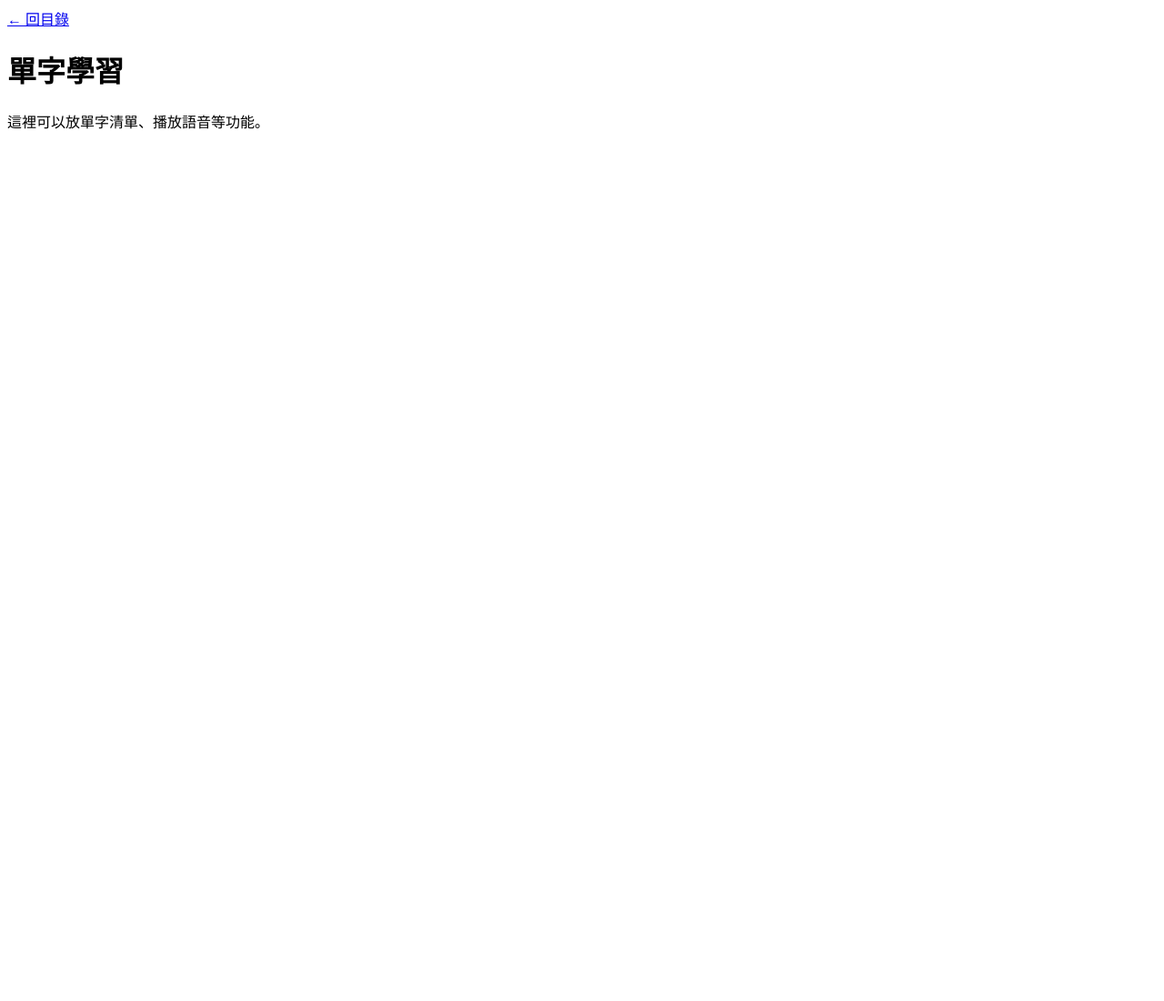
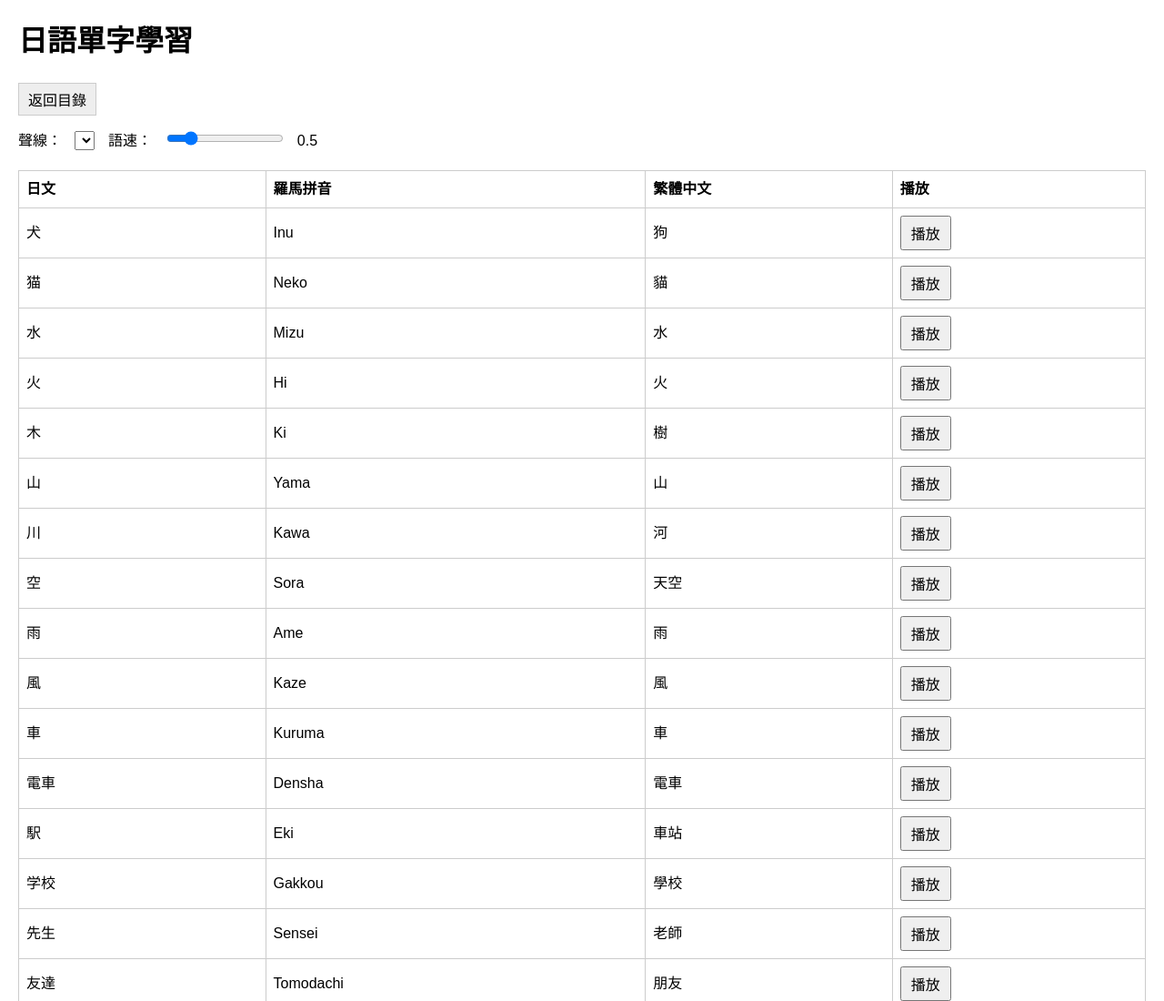
Before and after one commit to TaNoShi-DeSu/japanese_flashcards, a plain HTML site: page vocab.html in a window 1280 px wide. Shown: the top 1100 px of the page at 91% size. Before the commit the page ends 800 px from the top, so only its background shows below. Drawn offline with Linux system fonts and the light colour scheme.

Commit message:
Update vocab.html

```diff
--- a/vocab.html
+++ b/vocab.html
@@ -1,13 +1,169 @@
 <!DOCTYPE html>
 <html lang="ja">
 <head>
-  <meta charset="UTF-8">
-  <meta name="viewport" content="width=device-width, initial-scale=1.0">
-  <title>單字學習</title>
+  <meta charset="UTF-8" />
+  <meta name="viewport" content="width=device-width, initial-scale=1" />
+  <title>日語單字學習 - Japanese Vocabulary</title>
+  <style>
+    body { font-family: Arial, sans-serif; margin: 20px; line-height: 1.5; }
+    label, select, input, button { margin-right: 10px; font-size: 1rem; }
+    table { width: 100%; border-collapse: collapse; margin-top: 20px; }
+    th, td { border: 1px solid #ccc; padding: 8px; text-align: left; vertical-align: middle; }
+    button { padding: 5px 10px; cursor: pointer; }
+    #backButton {
+      margin-bottom: 15px;
+      background-color: #eee;
+      border: 1px solid #ccc;
+    }
+  </style>
 </head>
 <body>
-  <a href="index.html">← 回目錄</a>
-  <h1>單字學習</h1>
-  <p>這裡可以放單字清單、播放語音等功能。</p>
+
+<h1>日語單字學習</h1>
+
+<button id="backButton" onclick="goBack()">返回目錄</button>
+
+<div>
+  <label for="voiceSelect">聲線：</label>
+  <select id="voiceSelect"></select>
+
+  <label for="rateRange">語速：</label>
+  <input type="range" id="rateRange" min="0.2" max="2" step="0.1" value="0.5" />
+  <span id="rateValue">0.5</span>
+</div>
+
+<table>
+  <thead>
+    <tr>
+      <th>日文</th>
+      <th>羅馬拼音</th>
+      <th>繁體中文</th>
+      <th>播放</th>
+    </tr>
+  </thead>
+  <tbody id="vocabTable"></tbody>
+</table>
+
+<script>
+  function goBack() {
+    window.location.href = "index.html";  // 修改成你的目錄頁路徑
+  }
+
+  const vocabulary = [
+    { jp: "犬", romaji: "Inu", zh: "狗" },
+    { jp: "猫", romaji: "Neko", zh: "貓" },
+    { jp: "水", romaji: "Mizu", zh: "水" },
+    { jp: "火", romaji: "Hi", zh: "火" },
+    { jp: "木", romaji: "Ki", zh: "樹" },
+    { jp: "山", romaji: "Yama", zh: "山" },
+    { jp: "川", romaji: "Kawa", zh: "河" },
+    { jp: "空", romaji: "Sora", zh: "天空" },
+    { jp: "雨", romaji: "Ame", zh: "雨" },
+    { jp: "風", romaji: "Kaze", zh: "風" },
+    { jp: "車", romaji: "Kuruma", zh: "車" },
+    { jp: "電車", romaji: "Densha", zh: "電車" },
+    { jp: "駅", romaji: "Eki", zh: "車站" },
+    { jp: "学校", romaji: "Gakkou", zh: "學校" },
+    { jp: "先生", romaji: "Sensei", zh: "老師" },
+    { jp: "友達", romaji: "Tomodachi", zh: "朋友" },
+    { jp: "家", romaji: "Ie", zh: "家" },
+    { jp: "本", romaji: "Hon", zh: "書" },
+    { jp: "新聞", romaji: "Shinbun", zh: "報紙" },
+    { jp: "電話", romaji: "Denwa", zh: "電話" },
+    { jp: "時計", romaji: "Tokei", zh: "鐘錶" },
+    { jp: "花", romaji: "Hana", zh: "花" },
+    { jp: "鳥", romaji: "Tori", zh: "鳥" },
+    { jp: "魚", romaji: "Sakana", zh: "魚" },
+    { jp: "食べ物", romaji: "Tabemono", zh: "食物" },
+    { jp: "飲み物", romaji: "Nomimono", zh: "飲料" },
+    { jp: "朝", romaji: "Asa", zh: "早晨" },
+    { jp: "夜", romaji: "Yoru", zh: "夜晚" },
+    { jp: "今日", romaji: "Kyou", zh: "今天" },
+    { jp: "明日", romaji: "Ashita", zh: "明天" },
+    { jp: "昨日", romaji: "Kinou", zh: "昨天" },
+    { jp: "時間", romaji: "Jikan", zh: "時間" },
+    { jp: "場所", romaji: "Basho", zh: "場所" },
+    { jp: "仕事", romaji: "Shigoto", zh: "工作" },
+    { jp: "電話番号", romaji: "Denwa bangou", zh: "電話號碼" },
+    { jp: "空港", romaji: "Kuukou", zh: "機場" },
+    { jp: "ホテル", romaji: "Hoteru", zh: "飯店" },
+    { jp: "病院", romaji: "Byouin", zh: "醫院" },
+    { jp: "薬", romaji: "Kusuri", zh: "藥" },
+    { jp: "買い物", romaji: "Kaimono", zh: "購物" },
+    { jp: "銀行", romaji: "Ginkou", zh: "銀行" },
+    { jp: "郵便局", romaji: "Yuubinkyoku", zh: "郵局" },
+    { jp: "道", romaji: "Michi", zh: "道路" },
+    { jp: "店", romaji: "Mise", zh: "店" },
+    { jp: "公園", romaji: "Kouen", zh: "公園" },
+    { jp: "映画", romaji: "Eiga", zh: "電影" },
+    { jp: "音楽", romaji: "Ongaku", zh: "音樂" }
+  ];
+
+  const tableBody = document.getElementById("vocabTable");
+  vocabulary.forEach(({ jp, romaji, zh }) => {
+    const tr = document.createElement("tr");
+    tr.innerHTML = `
+      <td>${jp}</td>
+      <td>${romaji}</td>
+      <td>${zh}</td>
+      <td><button data-jp="${jp}">播放</button></td>
+    `;
+    tableBody.appendChild(tr);
+  });
+
+  let voices = [];
+  let voiceSelect = document.getElementById("voiceSelect");
+  let initialized = false;
+
+  function populateVoiceList() {
+    voices = speechSynthesis.getVoices().filter(v => v.lang.startsWith("ja"));
+    voiceSelect.innerHTML = "";
+
+    if (voices.length > 0) {
+      voices.forEach((v, i) => {
+        voiceSelect.innerHTML += `<option value="${i}">${v.name}</option>`;
+      });
+      const kyotoIndex = voices.findIndex(v => v.name.toLowerCase().includes("kyoto"));
+      voiceSelect.value = kyotoIndex >= 0 ? kyotoIndex : 0;
+    } else {
+      voiceSelect.innerHTML = `<option>（找不到日文聲線）</option>`;
+    }
+  }
+
+  if ('onvoiceschanged' in speechSynthesis) {
+    speechSynthesis.onvoiceschanged = populateVoiceList;
+  } else {
+    populateVoiceList();
+  }
+
+  document.getElementById("rateRange").addEventListener("input", (e) => {
+    document.getElementById("rateValue").textContent = e.target.value;
+  });
+
+  document.getElementById("vocabTable").addEventListener("click", (e) => {
+    if (e.target.tagName === "BUTTON") {
+      if (!initialized) {
+        populateVoiceList();
+        initialized = true;
+      }
+      speak(e.target.getAttribute("data-jp"));
+    }
+  });
+
+  function speak(text) {
+    if (!text) return;
+    speechSynthesis.cancel();
+    const utterance = new SpeechSynthesisUtterance(text);
+    utterance.lang = "ja-JP";
+
+    const voiceIndex = voiceSelect.value;
+    if (voices.length > 0 && voices[voiceIndex]) {
+      utterance.voice = voices[voiceIndex];
+    }
+    utterance.rate = parseFloat(document.getElementById("rateRange").value);
+    speechSynthesis.speak(utterance);
+  }
+</script>
+
 </body>
 </html>
```
